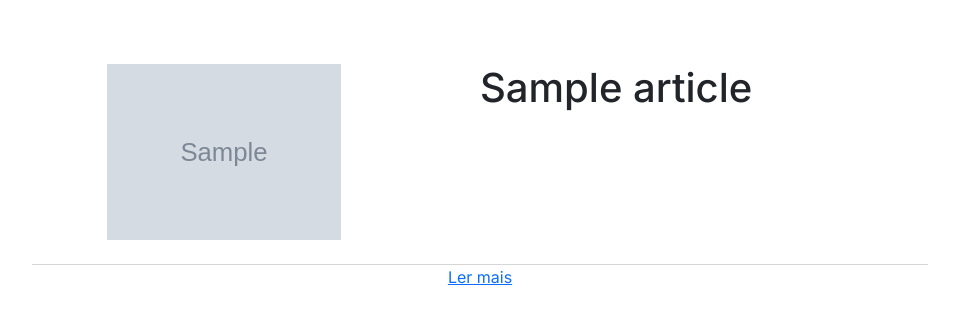
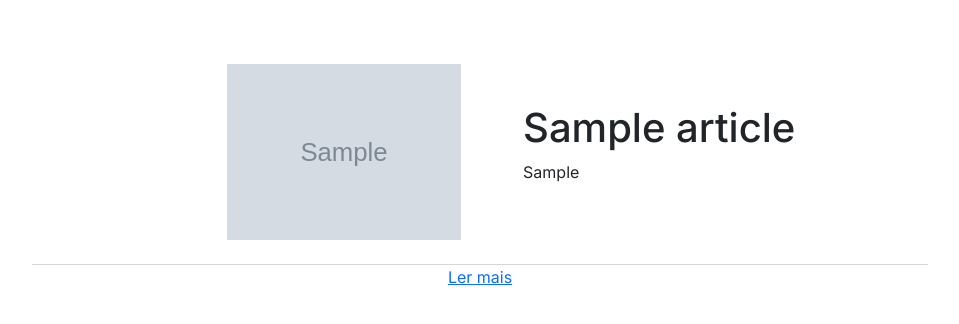
Before and after one commit to vnscss/vnscss.github.io, a Django app: page / in a window 1280 px wide. Shown: the part 80-404 px from the top of the page, without its empty margins (160-1119 px from the left). Run offline with Django 5.2, Linux system fonts and the light colour scheme; tables that the repository leaves empty hold one stand-in row (values such as "Sample post"); grey boxes marked "Sample" are stand-in pictures; some libraries are stand-ins or nearby versions.

Commit message:
Style: ajustes nos articles individuais na mainPage

```diff
--- a/templates/mainPage.html
+++ b/templates/mainPage.html
@@ -9,14 +9,19 @@
 {% for article in articles %}
 <div class="articlesContainer">
     {% if article.banner %}
-        <img class="col-6" src="media/{{ article.banner }}" alt="">
+        <img onclick="location.href='/article/{{ article.slug }}'" src="media/{{ article.banner }}" alt="">
     {% else %}
-         <img  class="col-6" src="{% static 'assets/notFound.png' %}" alt="">
+         <img  onclick="location.href='/article/{{ article.slug }}'" src="{% static 'assets/notFound.png' %}" alt="">
     {% endif %}
 
-    <h1 class="col-6">
-        {{ article.titulo }}
-    </h1>
+    <div>
+        <h1 onclick="location.href='/article/{{ article.slug }}'">
+            {{ article.titulo }}
+        </h1>
+        <p onclick="location.href='/article/{{ article.slug }}'">
+            {{ article.chamada }}
+        </p>
+    </div>
 </div>
 
 <div class="lineBr"></div>
--- a/templates/style.html
+++ b/templates/style.html
@@ -107,11 +107,23 @@ main{
 
     margin-top: 1.5vh;
     margin-bottom: 1.5vh;
+
+    display: flex;
+    align-items: center;
+    justify-content: center;
+    flex-direction: row;
+}
+
+.articlesContainer h1{
+    cursor: pointer;
 }
 
 .articlesContainer img{
     height: 100%;
+    width: 35%;
     object-fit: contain;
+    cursor: pointer;
+
 }
 
 .lineBr{
```
